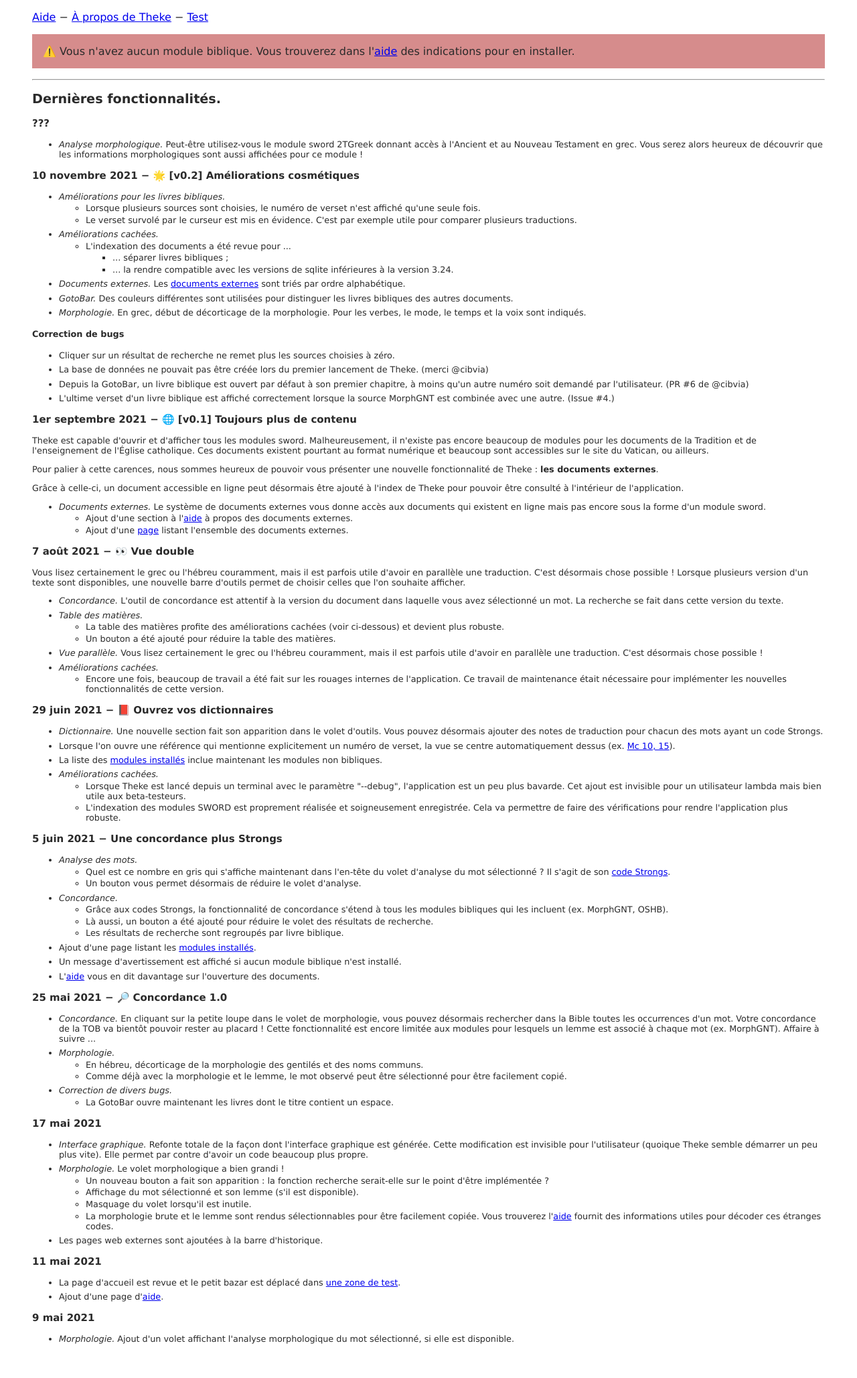
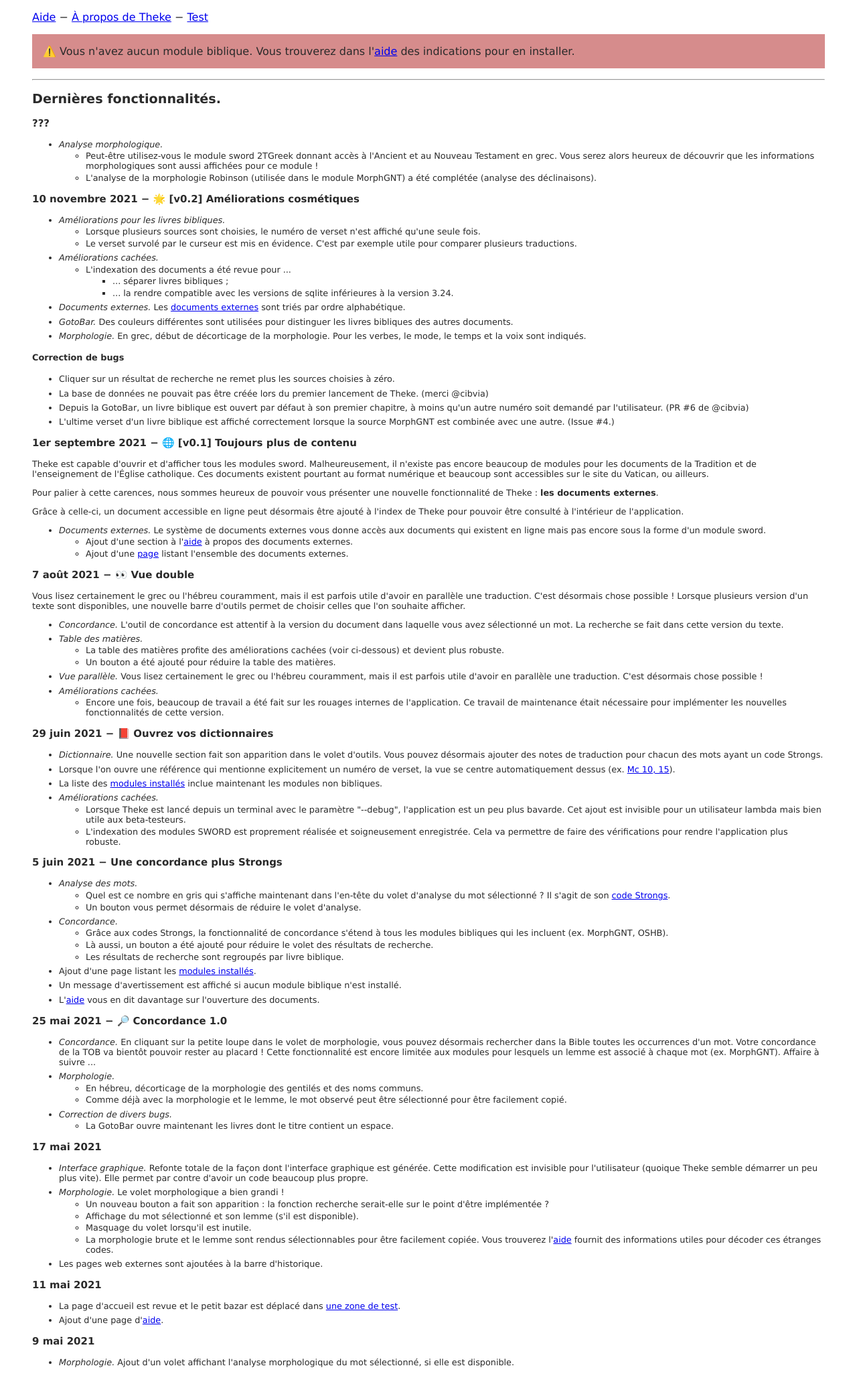
Before and after one commit to a2ohm/theke, a Python web app: template assets/templates/welcome.html.j2 in a window 1280 px wide. Shown: the part 86-2143 px from the top of the page at 67% size. Before the commit the page ends 2092 px from the top, so only its background shows below. Run offline with Jinja, Linux system fonts and the light colour scheme; the template is opened without the code that fills it, so the values that code supplies are empty.

Commit message:
Update the logbook

```diff
--- a/assets/templates/logbook.html
+++ b/assets/templates/logbook.html
@@ -1,6 +1,10 @@
 <h3>???</h3>
 <ul>
-    <li><em>Analyse morphologique.</em> Peut-être utilisez-vous le module sword 2TGreek donnant accès à l'Ancient et au Nouveau Testament en grec. Vous serez alors heureux de découvrir que les informations morphologiques sont aussi affichées pour ce module !</li>
+    <li><em>Analyse morphologique.</em>
+        <ul>
+            <li>Peut-être utilisez-vous le module sword 2TGreek donnant accès à l'Ancient et au Nouveau Testament en grec. Vous serez alors heureux de découvrir que les informations morphologiques sont aussi affichées pour ce module !</li>
+            <li>L'analyse de la morphologie Robinson (utilisée dans le module MorphGNT) a été complétée (analyse des déclinaisons).</li>
+        </ul>
 </ul>
 
 <h3>10 novembre 2021 − 🌟️ [v0.2] Améliorations cosmétiques</h3>
```
